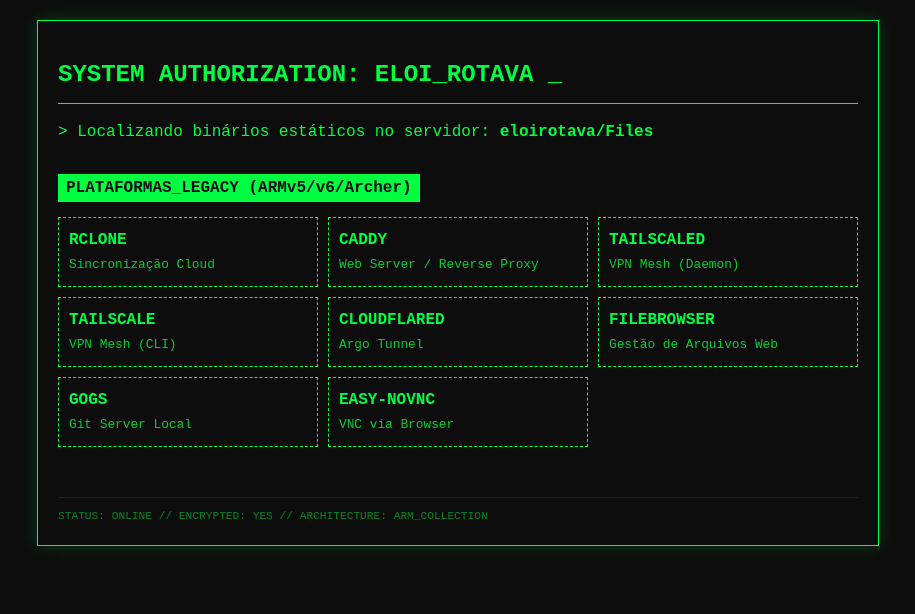
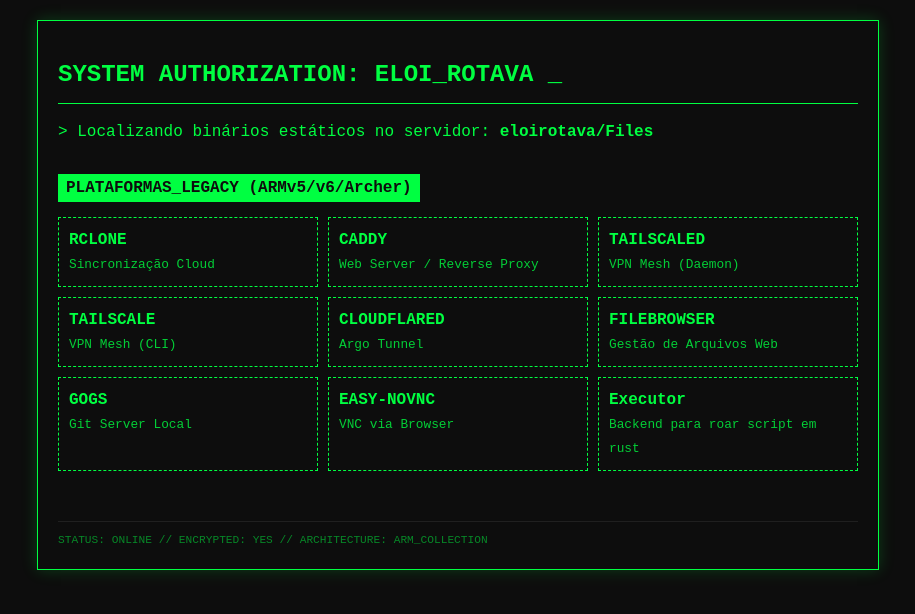
Before and after one commit to eloirotava/Files, a plain HTML site: page index.html in a window 1280 px wide. Shown: the whole page, without its empty margins (182-1097 px from the left). Drawn offline with Linux system fonts and the light colour scheme.

Commit message:
Add Executor link to index.html

```diff
--- a/index.html
+++ b/index.html
@@ -62,6 +62,10 @@
                 <span class="bin-name">EASY-NOVNC</span>
                 <span class="bin-meta">VNC via Browser</span>
             </a>
+            <a href="https://github.com/eloirotava/Files/releases/download/V1.0/executor_armv5" class="bin-card">
+                <span class="bin-name">Executor</span>
+                <span class="bin-meta">Backend para roar script em rust</span>
+            </a>
         </div>
     </div>
     <div class="footer">
```
